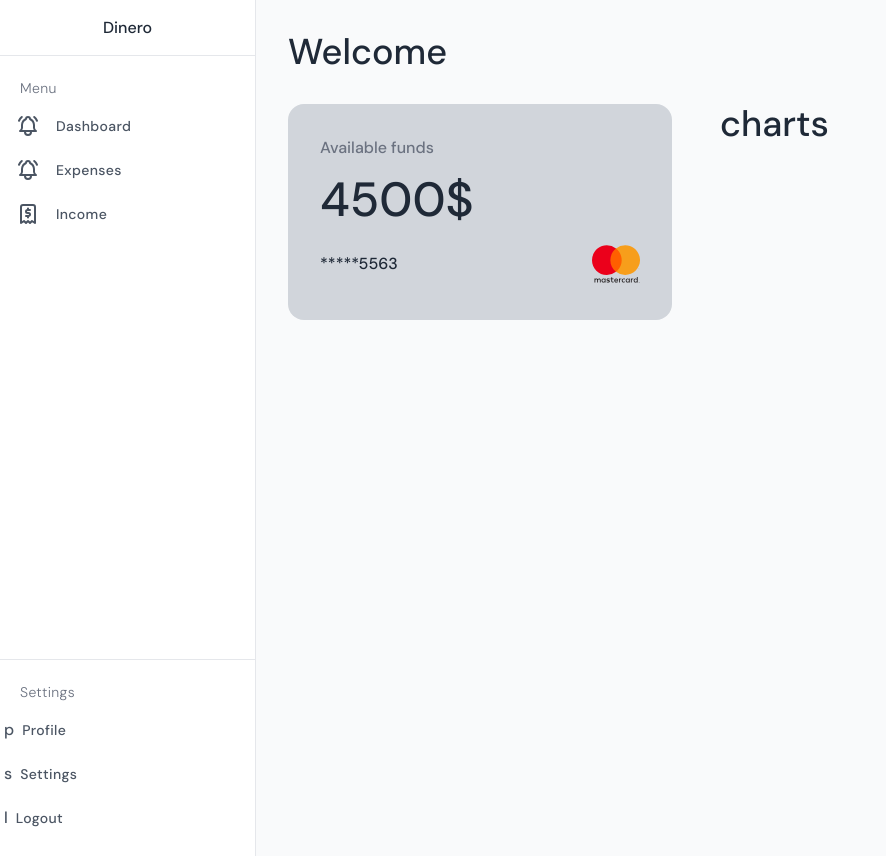
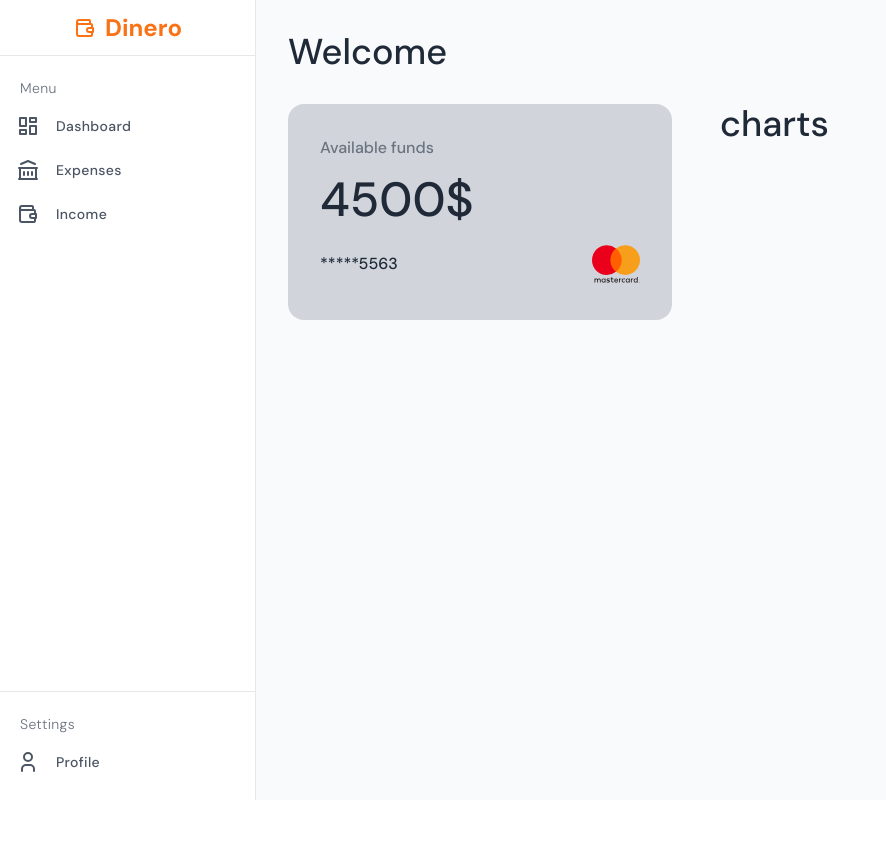
Before and after one commit to BouakkazLotfiG/dinero-frontend, a React (Vite) app: page / in a window 1280 px wide. Shown: the whole page, without its empty margins (0-886 px from the left). After the commit the page ends 800 px from the top, so only its background shows below. Built offline with nearby package versions, Linux system fonts and the light colour scheme.

Commit message:
Fix: sidebar

```diff
--- a/src/components/Dashboard.jsx
+++ b/src/components/Dashboard.jsx
@@ -1,3 +1,5 @@
+import { IconUser, IconWallet } from '@tabler/icons-react';
+
 export function Dashboard({ data, active, setActive }) {
   const links = data.map((item) => (
     <a
@@ -19,12 +21,13 @@ export function Dashboard({ data, active, setActive }) {
   ));
 
   return (
-    <div className='flex flex-col  bg-white h-full border-r'>
-      <div className='flex items-center justify-center h-14 border-b'>
-        <div>Dinero</div>
+    <div className=' h-screen flex flex-col  bg-white  border-r'>
+      <div className='flex items-center justify-center h-14 border-b text-orange-500'>
+        <IconWallet className='mr-2 ' />
+        <h1 className='text-2xl font-semibold'>Dinero</h1>
       </div>
 
-      <div className='flex  flex-col  pt-4  h-screen'>
+      <div className='flex flex-col  pt-4 '>
         <div>
           <div className='px-5'>
             <div className='flex flex-row items-center h-8'>
@@ -35,6 +38,7 @@ export function Dashboard({ data, active, setActive }) {
           </div>
           {links}
         </div>
+      </div>
       <div className='mt-auto border-t py-4 '>
         <div className='px-5 '>
           <div className='flex flex-row items-center h-8'>
@@ -43,40 +47,14 @@ export function Dashboard({ data, active, setActive }) {
             </div>
           </div>
         </div>
-          <div>
         <a
-              href='#'
-              className='relative flex flex-row items-center h-11 focus:outline-none hover:bg-gray-50 text-gray-600 hover:text-gray-800 border-l-4 border-transparent hover:border-indigo-500 pr-6'
+          className={`relative flex flex-row items-center h-11 focus:outline-none hover:bg-gray-50 text-gray-600 hover:text-gray-800  pr-6 `}
         >
-              p
-              <span className='ml-2 text-sm tracking-wide truncate'>
-                Profile
+          <span className='inline-flex justify-center items-center ml-4'>
+            <IconUser className='mr-2' />
           </span>
+          <span className='ml-2 text-sm tracking-wide truncate'>Profile</span>
         </a>
-          </div>
-          <div>
-            <a
-              href='#'
-              className='relative flex flex-row items-center h-11 focus:outline-none hover:bg-gray-50 text-gray-600 hover:text-gray-800 border-l-4 border-transparent hover:border-indigo-500 pr-6'
-            >
-              s
-              <span className='ml-2 text-sm tracking-wide truncate'>
-                Settings
-              </span>
-            </a>
-          </div>
-          <div>
-            <a
-              href='#'
-              className='relative flex flex-row items-center h-11 focus:outline-none hover:bg-gray-50 text-gray-600 hover:text-gray-800 border-l-4 border-transparent hover:border-indigo-500 pr-6'
-            >
-              l
-              <span className='ml-2 text-sm tracking-wide truncate'>
-                Logout
-              </span>
-            </a>
-          </div>
-        </div>
       </div>
     </div>
   );
--- a/src/pages/Expenses.jsx
+++ b/src/pages/Expenses.jsx
@@ -119,7 +119,7 @@ const Expenses = () => {
             radius='md'
             className='bg-orange-500'
           >
-            Button
+            Add an expense
           </Button>
         </motion.div>
 
--- a/src/pages/Home.jsx
+++ b/src/pages/Home.jsx
@@ -1,15 +1,21 @@
 import { useState } from 'react';
 
-import { IconBellRinging, IconReceipt2 } from '@tabler/icons-react';
+import {
+  IconBellRinging,
+  IconBuildingBank,
+  IconLayoutDashboard,
+  IconReceipt2,
+  IconWallet,
+} from '@tabler/icons-react';
 
 import Expenses from './Expenses';
 import Income from './Income';
 import { Dashboard } from '../components/Dashboard';
 import Dash from './Dash';
 const data = [
-  { link: '/dashboard', label: 'Dashboard', icon: IconBellRinging },
-  { link: '/expense', label: 'Expenses', icon: IconBellRinging },
-  { link: '/income', label: 'Income', icon: IconReceipt2 },
+  { link: '/dashboard', label: 'Dashboard', icon: IconLayoutDashboard },
+  { link: '/expense', label: 'Expenses', icon: IconBuildingBank },
+  { link: '/income', label: 'Income', icon: IconWallet },
 ];
 
 function Home() {
--- a/src/pages/Income.jsx
+++ b/src/pages/Income.jsx
@@ -71,7 +71,7 @@ const Income = () => {
   let content;
 
   if (loading) {
-    content = <p>Loading expenses...</p>;
+    content = <p>Loading income...</p>;
   } else {
     content = (
       <Table>
@@ -118,7 +118,7 @@ const Income = () => {
             radius='md'
             className='bg-orange-500'
           >
-            Add Income
+            Add an income
           </Button>
         </motion.div>
 
```
Lines whose indentation alone changed are shown as unchanged.
